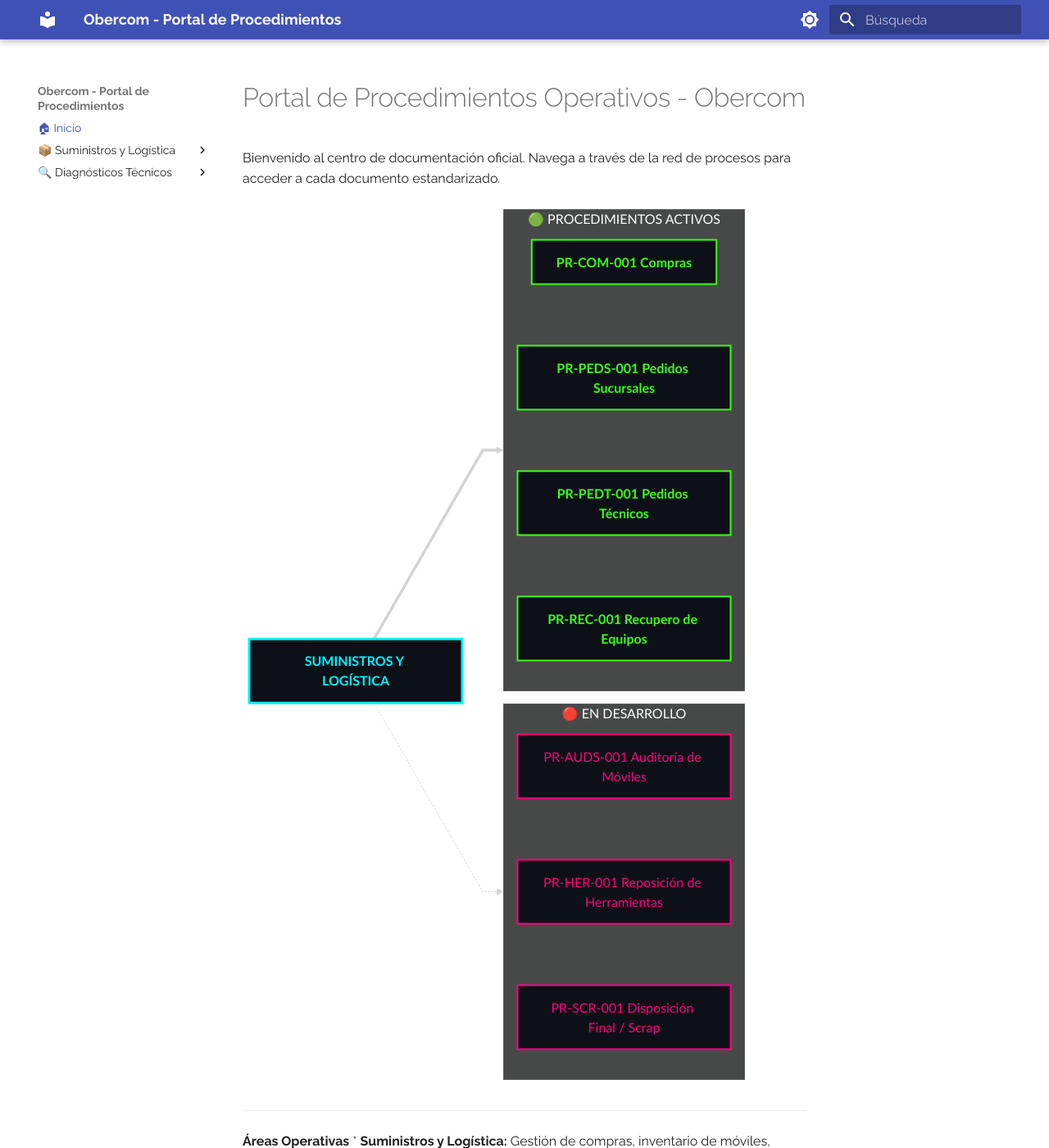
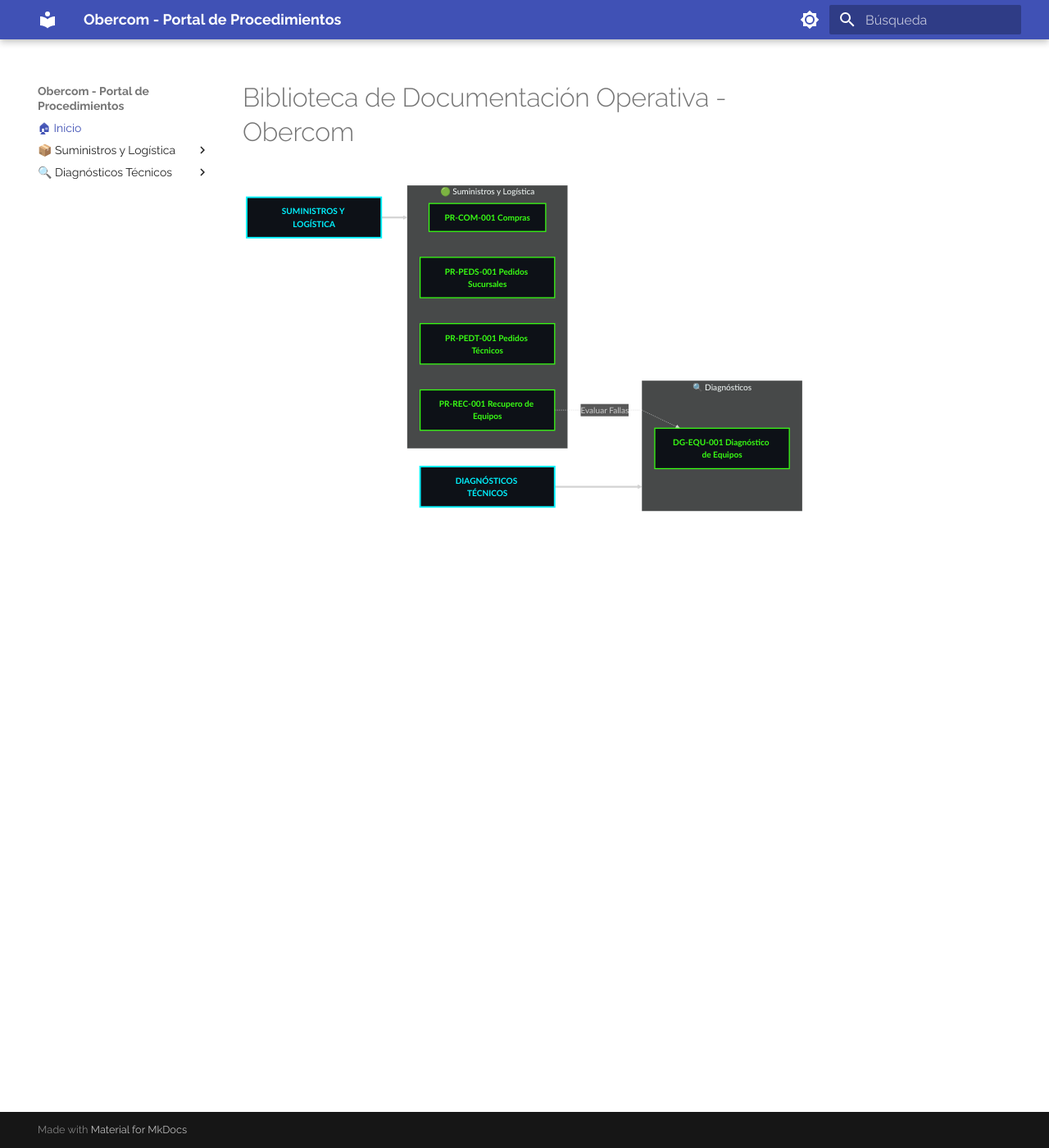
Before and after one commit to elingenierok/procedimientos-isp, an MkDocs documentation site: the page built from docs/index.md, in a window 1280 px wide and 1400 px high. Shown: the whole window at 82% size. Built offline with MkDocs 1.6.1 and Material for MkDocs 9.7.7, drawn with Linux system fonts in a browser that asks for light colours; some of the changed text lies outside the part shown.

Commit message:
Revise documentation structure and content

```diff
--- a/docs/index.md
+++ b/docs/index.md
@@ -1,66 +1,45 @@
-# Portal de Procedimientos Operativos - Obercom
-
-Bienvenido al centro de documentación oficial. Navega a través de la red de procesos para acceder a cada documento estandarizado.
+# Biblioteca de Documentación Operativa - Obercom
 
 <div class="mermaid">
 graph LR
-    %% Estilos Neón / Fondo Oscuro
     classDef area fill:#0d1117,stroke:#00f3ff,stroke-width:3px,color:#00f3ff,font-weight:bold;
     classDef activo fill:#0d1117,stroke:#39ff14,stroke-width:2px,color:#39ff14,font-weight:bold;
-    classDef desarrollo fill:#0d1117,stroke:#ff007f,stroke-width:2px,color:#ff007f;
 
-    %% Nodo Raíz (Izquierda)
+    %% Bloques Raíz (Áreas)
     SL[<b>SUMINISTROS Y LOGÍSTICA</b>]:::area
+    DG[<b>DIAGNÓSTICOS TÉCNICOS</b>]:::area
 
-    %% Columna 1: Procedimientos Activos
-    subgraph ACT ["🟢 PROCEDIMIENTOS ACTIVOS"]
+    %% Subgráfico S&L
+    subgraph S_L ["🟢 Suministros y Logística"]
         direction TB
         COM[PR-COM-001 Compras]:::activo
         PEDS[PR-PEDS-001 Pedidos Sucursales]:::activo
         PEDT[PR-PEDT-001 Pedidos Técnicos]:::activo
         REC[PR-REC-001 Recupero de Equipos]:::activo
-
-        COM ~~~ PEDS ~~~ PEDT ~~~ REC
     end
 
-    %% Columna 2: Procedimientos En Desarrollo
-    subgraph DES ["🔴 EN DESARROLLO"]
+    %% Subgráfico Diagnósticos
+    subgraph DIAG ["🔍 Diagnósticos"]
         direction TB
-        AUDS[PR-AUDS-001 Auditoría de Móviles]:::desarrollo
-        HER[PR-HER-001 Reposición de Herramientas]:::desarrollo
-        SCR[PR-SCR-001 Disposición Final / Scrap]:::desarrollo
-
-        AUDS ~~~ HER ~~~ SCR
+        DGEQU[DG-EQU-001 Diagnóstico de Equipos]:::activo
     end
 
-    %% Conexiones Principales (Distribución Horizontal)
-    SL ==> ACT
-    SL -.-> DES
+    %% Conexiones
+    SL ==> S_L
+    DG ==> DIAG
 
-    %% Links de Navegación
+    %% Enlace cruzado (Ejemplo: Recupero deriva a Diagnóstico)
+    REC -.->|Evaluar Fallas| DGEQU
+
+    %% Links
     click COM "suministros-logistica/PR-COM-001/"
     click PEDS "suministros-logistica/PR-PEDS-001/"
     click PEDT "suministros-logistica/PR-PEDT-001/"
     click REC "suministros-logistica/PR-REC-001/"
-    click AUDS "suministros-logistica/PR-AUDS-001/"
-    click HER "suministros-logistica/PR-HER-001/"
-    click SCR "suministros-logistica/PR-SCR-001/"
+    click DGEQU "diagnosticos/DG-EQU-001/"
 </div>
 
 <script src="https://cdn.jsdelivr.net/npm/mermaid/dist/mermaid.min.js"></script>
 <script>
-  mermaid.initialize({
-    startOnLoad: true,
-    theme: 'dark',
-    flowchart: {
-      curve: 'linear',
-      nodeSpacing: 15,
-      rankSpacing: 50
-    }
-  });
+  mermaid.initialize({ startOnLoad: true, theme: 'dark', flowchart: { curve: 'linear' } });
 </script>
-
----
-
-**Áreas Operativas**
-* **Suministros y Logística:** Gestión de compras, inventario de móviles, abastecimiento a sucursales y recupero de hardware.
```
